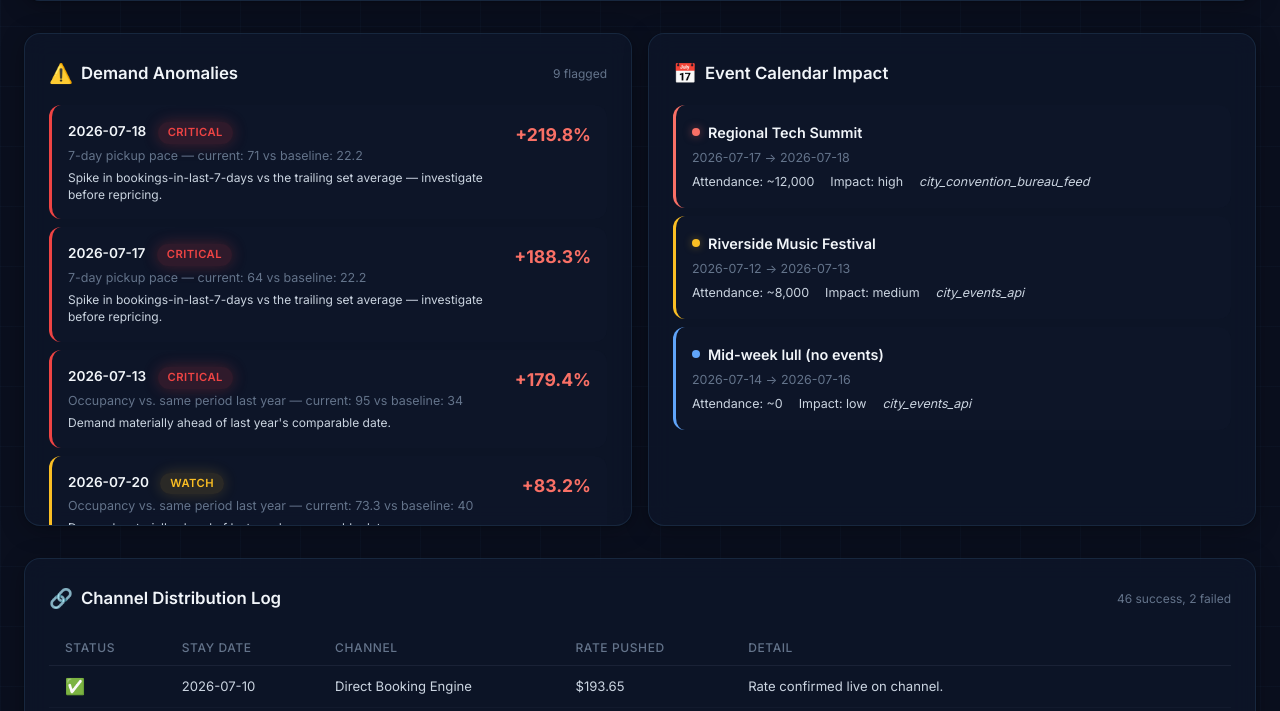
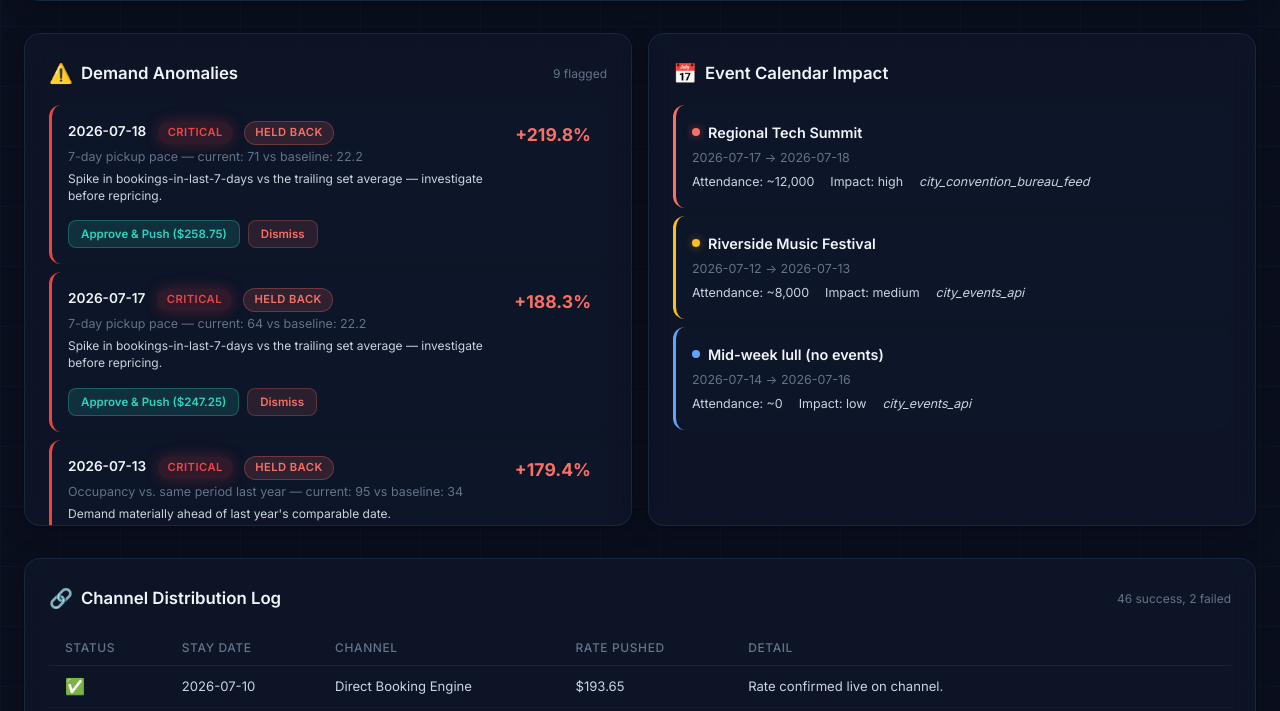
Before and after one commit to geanremona/revenue-management-agent, a Flask app: page / in a window 1280 px wide. Shown: the part 754-1465 px from the top of the page. Run offline with Flask 3, Linux system fonts and the light colour scheme; some libraries are stand-ins or nearby versions.

Commit message:
feat: Add manual override actions for critical anomalies

```diff
--- a/app.py
+++ b/app.py
@@ -14,7 +14,7 @@ Routes:
 import os
 import sys
 from datetime import datetime
-from flask import Flask, jsonify, Response, render_template
+from flask import Flask, jsonify, Response, render_template, request
 
 sys.path.insert(0, os.path.join(os.path.dirname(__file__), "src"))
 from agent import RevenueManagementAgent  # noqa: E402
@@ -178,6 +178,46 @@ def api_run():
     return jsonify(serialize_result(result))
 
 
+@app.post("/api/override/approve")
+def api_override_approve():
+    data = request.get_json() or {}
+    stay_date = data.get("stay_date")
+    rate = data.get("rate")
+    if not stay_date or not rate:
+        return jsonify({"status": "error", "message": "Missing stay_date or rate"}), 400
+
+    agent = build_agent()
+    # Manually push rate to channels
+    results = agent.channel_updater.push_all(stay_date, float(rate))
+
+    # Update memory cache in app.py if it exists
+    global _last_result
+    if _last_result:
+        # Extend current logs
+        _last_result["channel_results"].extend(results)
+        # Remove from held_back list
+        if stay_date in _last_result["held_back_dates"]:
+            _last_result["held_back_dates"].remove(stay_date)
+
+    return jsonify({"status": "success", "results": [r.__dict__ for r in results]})
+
+
+@app.post("/api/override/dismiss")
+def api_override_dismiss():
+    data = request.get_json() or {}
+    stay_date = data.get("stay_date")
+    if not stay_date:
+        return jsonify({"status": "error", "message": "Missing stay_date"}), 400
+
+    global _last_result
+    if _last_result:
+        # Remove from held_back list so it is no longer flagged as held-back
+        if stay_date in _last_result["held_back_dates"]:
+            _last_result["held_back_dates"].remove(stay_date)
+
+    return jsonify({"status": "success"})
+
+
 @app.get("/api/brief")
 def api_brief():
     if not os.path.exists(BRIEF_PATH):
--- a/static/css/dashboard.css
+++ b/static/css/dashboard.css
@@ -616,3 +616,51 @@ body::before {
   .kpi-grid { grid-template-columns: 1fr; }
   .header__property { display: none; }
 }
+
+/* --- Action Overrides for Anomalies --- */
+.anomaly-item__actions {
+  display: flex;
+  gap: var(--space-sm);
+  margin-top: var(--space-md);
+}
+
+.btn-action {
+  padding: 6px 12px;
+  font-size: 0.72rem;
+  font-weight: 600;
+  border-radius: var(--radius-sm);
+  border: none;
+  cursor: pointer;
+  transition: all var(--transition-fast);
+  font-family: var(--font);
+}
+
+.btn-action--approve {
+  background: rgba(45, 212, 191, 0.15);
+  color: var(--accent-teal);
+  border: 1px solid rgba(45, 212, 191, 0.3);
+}
+
+.btn-action--approve:hover {
+  background: var(--accent-teal);
+  color: var(--text-inverse);
+  box-shadow: 0 0 12px rgba(45, 212, 191, 0.25);
+}
+
+.btn-action--dismiss {
+  background: rgba(249, 112, 102, 0.12);
+  color: var(--accent-coral);
+  border: 1px solid rgba(249, 112, 102, 0.25);
+}
+
+.btn-action--dismiss:hover {
+  background: var(--accent-coral);
+  color: var(--text-inverse);
+  box-shadow: 0 0 12px rgba(249, 112, 102, 0.2);
+}
+
+.badge--held-back {
+  background: rgba(249, 112, 102, 0.15);
+  color: var(--accent-coral);
+  border: 1px solid rgba(249, 112, 102, 0.3);
+}
--- a/static/js/dashboard.js
+++ b/static/js/dashboard.js
@@ -24,7 +24,7 @@ async function fetchDashboardData() {
 function renderAll(data) {
   renderKPICards(data.summary);
   renderRateChart(data.recommendations);
-  renderAnomalies(data.anomalies);
+  renderAnomalies(data.anomalies, data.held_back_dates, data.recommendations);
   renderEvents(data.events);
   renderChannels(data.channel_results);
   renderMarketIntel(data.competitor_rates, data.events);
@@ -188,7 +188,7 @@ function renderRateChart(recommendations) {
 }
 
 // --- Anomalies ---
-function renderAnomalies(anomalies) {
+function renderAnomalies(anomalies, heldBackDates = [], recommendations = []) {
   const container = document.getElementById('anomaly-list');
   document.getElementById('anomalies-count').textContent = `${anomalies.length} flagged`;
 
@@ -201,15 +201,33 @@ function renderAnomalies(anomalies) {
     const sev = a.severity.toLowerCase();
     const deltaSign = a.delta_pct > 0 ? '+' : '';
     const deltaClass = a.delta_pct > 0 ? 'delta--positive' : 'delta--negative';
+
+    // Check if this anomaly is currently held back
+    const isHeldBack = heldBackDates.includes(a.stay_date) && sev === 'critical';
+
+    let actionHtml = '';
+    if (isHeldBack) {
+      const rec = recommendations.find(r => r.stay_date === a.stay_date);
+      const recRate = rec ? rec.recommended_rate : 0;
+      actionHtml = `
+        <div class="anomaly-item__actions">
+          <button class="btn-action btn-action--approve" onclick="handleApprove('${a.stay_date}', ${recRate})">Approve & Push ($${recRate.toFixed(2)})</button>
+          <button class="btn-action btn-action--dismiss" onclick="handleDismiss('${a.stay_date}')">Dismiss</button>
+        </div>
+      `;
+    }
+
     return `
       <div class="anomaly-item anomaly-item--${sev}">
         <div class="anomaly-item__body">
           <div class="anomaly-item__date">
             ${a.stay_date}
             <span class="badge badge--${sev}" style="margin-left:8px">${a.severity}</span>
+            ${isHeldBack ? '<span class="badge badge--held-back" style="margin-left:8px">Held Back</span>' : ''}
           </div>
           <div class="anomaly-item__metric">${a.metric} — current: ${a.current_value} vs baseline: ${a.baseline_value}</div>
           <div class="anomaly-item__note">${a.note}</div>
+          ${actionHtml}
         </div>
         <div class="anomaly-item__delta ${deltaClass}">${deltaSign}${a.delta_pct}%</div>
       </div>`;
@@ -306,3 +324,52 @@ async function handleRerun() {
     overlay.classList.remove('active');
   }
 }
+
+// --- Manual Action Handlers ---
+async function handleApprove(stayDate, rate) {
+  if (!confirm(`Are you sure you want to approve and push the rate of $${rate.toFixed(2)} for ${stayDate}?`)) {
+    return;
+  }
+
+  const overlay = document.getElementById('loading-overlay');
+  overlay.classList.add('active');
+
+  try {
+    const res = await fetch('/api/override/approve', {
+      method: 'POST',
+      headers: { 'Content-Type': 'application/json' },
+      body: JSON.stringify({ stay_date: stayDate, rate: rate })
+    });
+    if (!res.ok) throw new Error('Override failed');
+    await fetchDashboardData();
+  } catch (err) {
+    console.error('Approve error:', err);
+    alert('Failed to approve rate. Check console for details.');
+  } finally {
+    overlay.classList.remove('active');
+  }
+}
+
+async function handleDismiss(stayDate) {
+  if (!confirm(`Are you sure you want to dismiss the alert for ${stayDate}? The rate will NOT be pushed.`)) {
+    return;
+  }
+
+  const overlay = document.getElementById('loading-overlay');
+  overlay.classList.add('active');
+
+  try {
+    const res = await fetch('/api/override/dismiss', {
+      method: 'POST',
+      headers: { 'Content-Type': 'application/json' },
+      body: JSON.stringify({ stay_date: stayDate })
+    });
+    if (!res.ok) throw new Error('Dismiss failed');
+    await fetchDashboardData();
+  } catch (err) {
+    console.error('Dismiss error:', err);
+    alert('Failed to dismiss alert.');
+  } finally {
+    overlay.classList.remove('active');
+  }
+}
```
